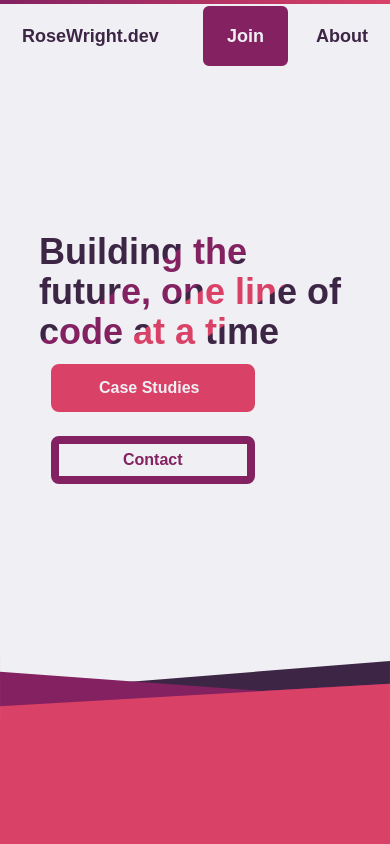
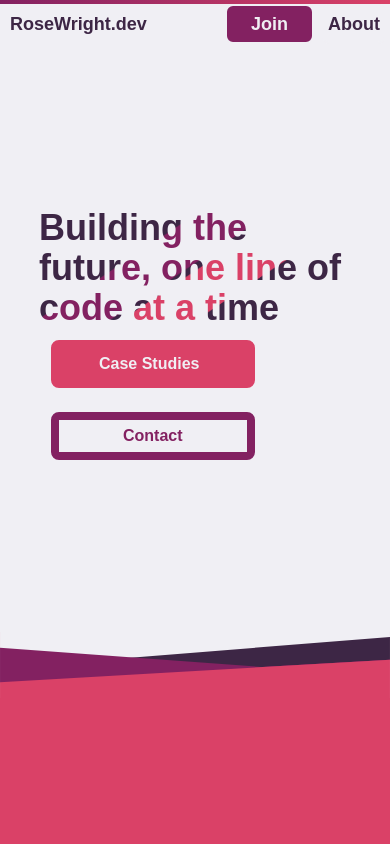
Before and after one commit to RoseWrightdev/rwd4, a Next.js app: page / in a window 390 px wide. Shown: the top 844 px of the page. Built offline with nearby package versions, Linux system fonts and the light colour scheme.

Commit message:
Minor CSS Changes

```diff
--- a/app/_conponents/Nav.jsx
+++ b/app/_conponents/Nav.jsx
@@ -11,10 +11,10 @@ export default function Nav () {
                   </span>
           </nav>
           <nav className="md:hidden flex justify-between bg-silver select-none">
-            <div className="text-purple text-lg p-4 m-1 font-semibold border-2 border-silver">RoseWright.dev</div>
+            <div className="text-purple text-lg md:p-4 p-1 m-1 font-semibold border-2 border-silver">RoseWright.dev</div>
             <span className="flex-row flex">
-              <div className="text-silver text-lg p-4 px-6 m-1 bg-magenta hover:bg-silver hover:border-magenta hover:text-magenta border-2 font-semibold rounded-lg transition">Join</div>
-              <div className="text-purple text-lg p-4 m-1 bg-silver hover:bg-purple hover:text-silver hover:border-purple border-silver border-2 font-semibold rounded-lg transition">About</div>
+              <div className="text-silver text-lg md:p-4 p-1 px-6 m-1 bg-magenta hover:bg-silver hover:border-magenta hover:text-magenta border-2 font-semibold rounded-lg transition">Join</div>
+              <div className="text-purple text-lg md:p-4 p-1  m-1 bg-silver hover:bg-purple hover:text-silver hover:border-purple border-silver border-2 font-semibold rounded-lg transition">About</div>
             </span>
           </nav>
         </>
--- a/app/globals.css
+++ b/app/globals.css
@@ -5,6 +5,8 @@
 
 :root {
   font-family: 'Metropolis', sans-serif;
+  -webkit-user-select: none;
+  user-select: none;
 }
 
 @media (prefers-color-scheme: dark) {
```
Also changed, not shown: app/_conponents/Pat.jsx (+2 -2 lines).
